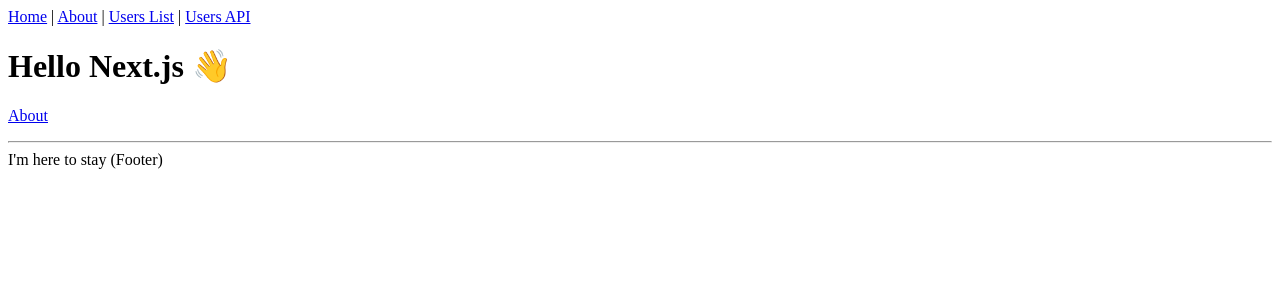
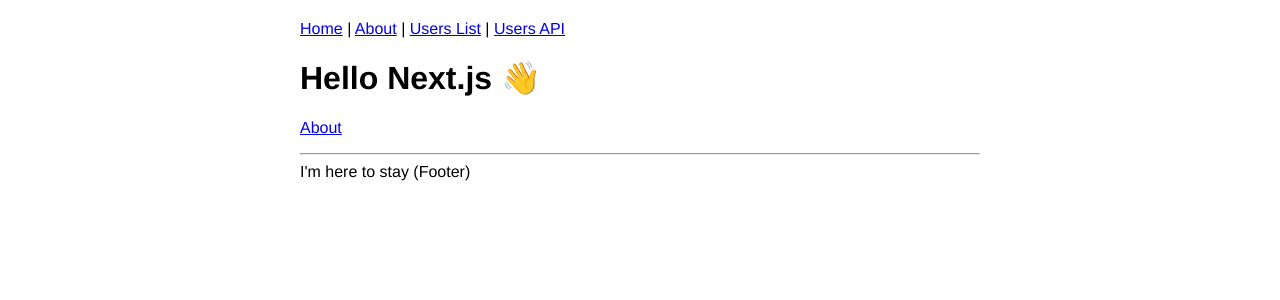
Before and after one commit to fohte/fohte.net, a Next.js app: page / in a window 1280 px wide. Shown: the top 300 px of the page. Built offline with nearby package versions, Linux system fonts and the light colour scheme.

Commit message:
feat: add global styles

```diff
--- a/package.json
+++ b/package.json
@@ -10,7 +10,8 @@
   "dependencies": {
     "next": "latest",
     "react": "^16.12.0",
-    "react-dom": "^16.12.0"
+    "react-dom": "^16.12.0",
+    "sass": "1.26.7"
   },
   "devDependencies": {
     "@types/node": "^12.12.21",
--- /dev/null
+++ b/pages/_app.tsx
@@ -0,0 +1,8 @@
+import { AppProps } from 'next/app'
+
+import '../styles/global.scss'
+
+// This default export is required in a new `pages/_app.js` file.
+export default function MyApp({ Component, pageProps }: AppProps) {
+  return <Component {...pageProps} />
+}
--- /dev/null
+++ b/styles/global.scss
@@ -0,0 +1,7 @@
+body {
+  font-family: 'Helvetica Neue', Arial, 'Hiragino Kaku Gothic ProN',
+    'Hiragino Sans', Meiryo, sans-serif;
+  padding: 20px 20px 60px;
+  max-width: 680px;
+  margin: 0 auto;
+}
```
Also changed, not shown: 1 other file (tests, documents, lock files or other folders).
